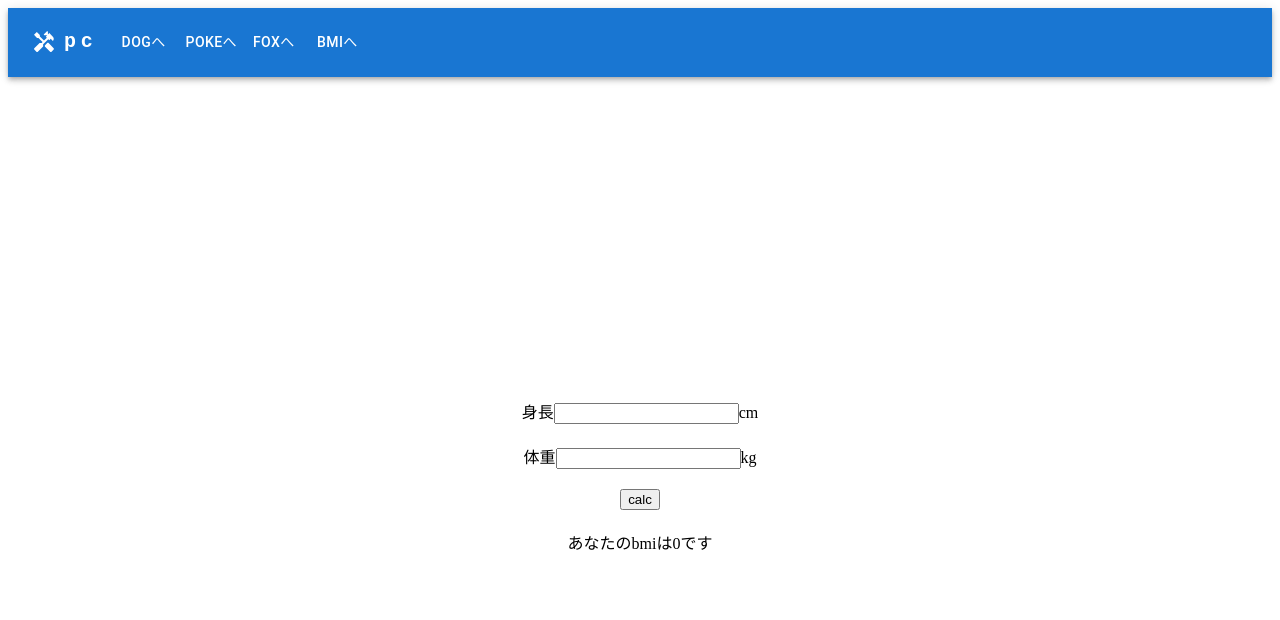
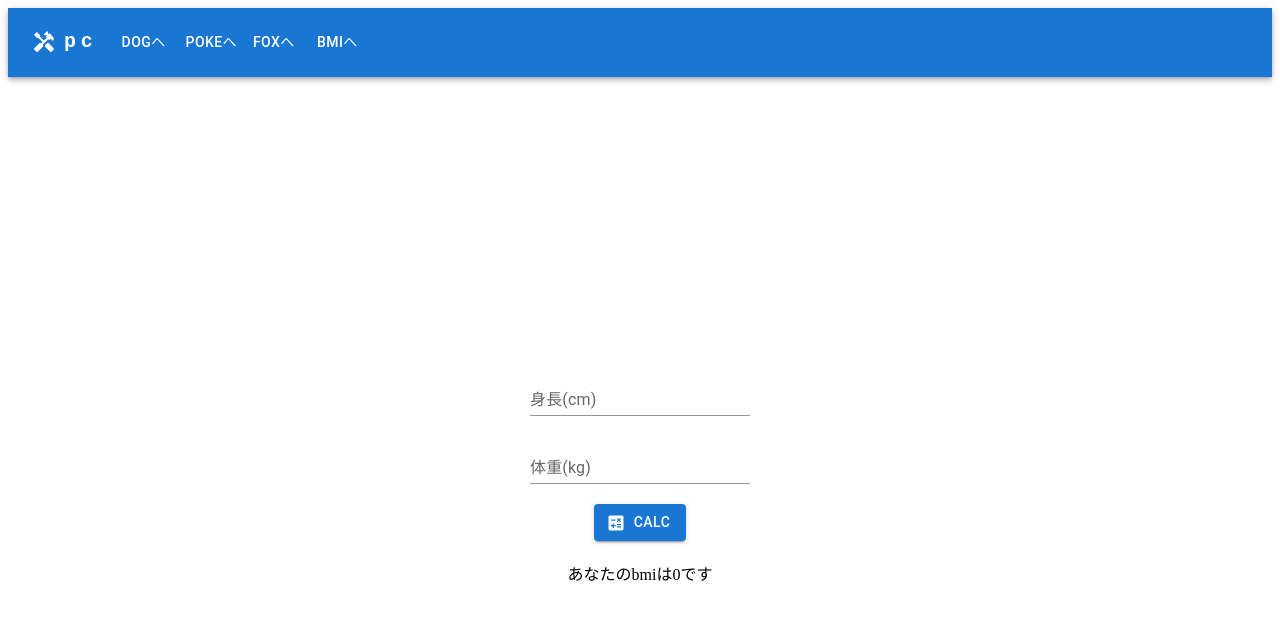
Before and after one commit to mizugame634978/vercel_test, a Next.js app: page /bmi in a window 1280 px wide. Shown: the top 620 px of the page. Built offline with nearby package versions, Linux system fonts and the light colour scheme; a web font is replaced by a local one.

Commit message:
:+1: bmi計算のtextboxを変えた

```diff
--- a/pages/bmi.tsx
+++ b/pages/bmi.tsx
@@ -3,6 +3,10 @@ import styles from "./index.module.css";
 import { GetServerSideProps } from "next";
 import { useState } from "react";
 import { ResponsiveAppBar } from "../Components/ResponsiveAppBar";
+import Button from '@mui/material/Button';
+import TextField from '@mui/material/TextField';
+import CalculateIcon from '@mui/icons-material/Calculate';
+import ScaleIcon from '@mui/icons-material/Scale';
 
 const bmi = () => {
   const [bmi, setBmi] = useState(0);
@@ -28,24 +32,32 @@ const bmi = () => {
     <div>
       <ResponsiveAppBar />
       <div className={styles.page}>
-        <div className="inputForm">
+        {/* <div className="inputForm">
           <form>
-            {/*サブミット状態の中身を処理する  */}
+
             身長
             <input type="text" onChange={handleSubmit} />
             cm
           </form>
-        </div>
-        <div className="inputForm">
+        </div> */}
+        <TextField id="standard-basic" label="身長(cm)" variant="standard" onChange={handleSubmit} />
+        <TextField id="standard-basic" label="体重(kg)" variant="standard" onChange={handleSubmit2} />
+        {/* <div className="inputForm">
           <form>
             体重
-            {/*サブミット状態の中身を処理する  */}
+
             <input type="text" onChange={handleSubmit2} />
             kg
           </form>
-        </div>
-        <button onClick={calcBmi}>calc</button>
+        </div> */}
+        {/* <button onClick={calcBmi}>calc</button> */}
+        <Button variant="contained"  onClick={calcBmi} startIcon={<CalculateIcon/>}>
+          calc
+        </Button>
+
         <div>あなたのbmiは{bmi}です</div>
+
+
       </div>
     </div>
   );
--- a/pages/fox.tsx
+++ b/pages/fox.tsx
@@ -23,6 +23,10 @@ const HogePage: NextPage = () => {
         < div className={styles.frame}>
 
         {loading || <img src={imageUrl} className={styles.img} />}
+        {/*
+          Ensures <img> elements have alternate text or a role of none or presentation
+          訳：画像に代用テキストを入れてないので怒られている
+        */}
         </div>
       </div>
     </div>);
```
Also changed, not shown: 1 other file (tests, documents, lock files or other folders).
